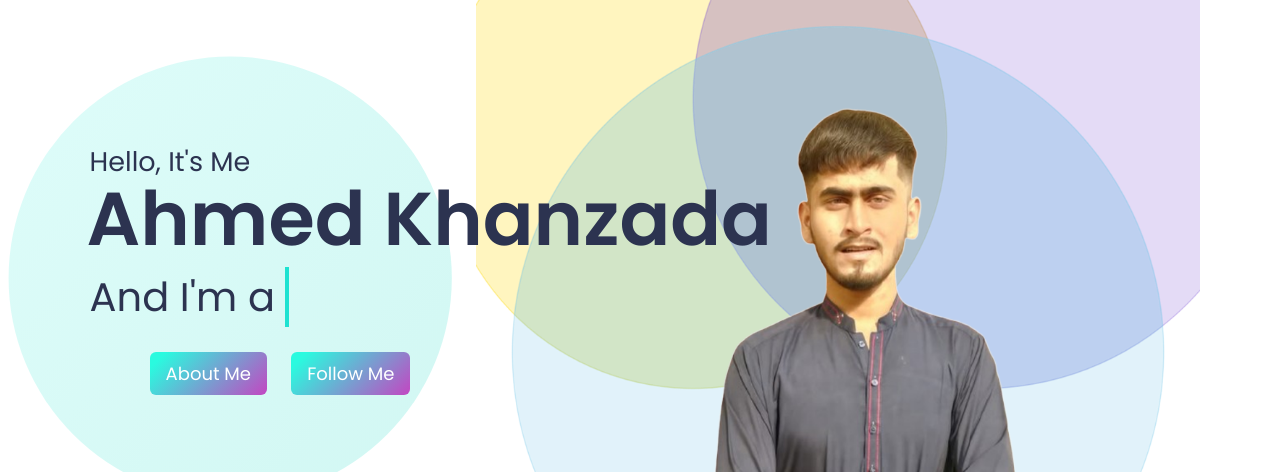
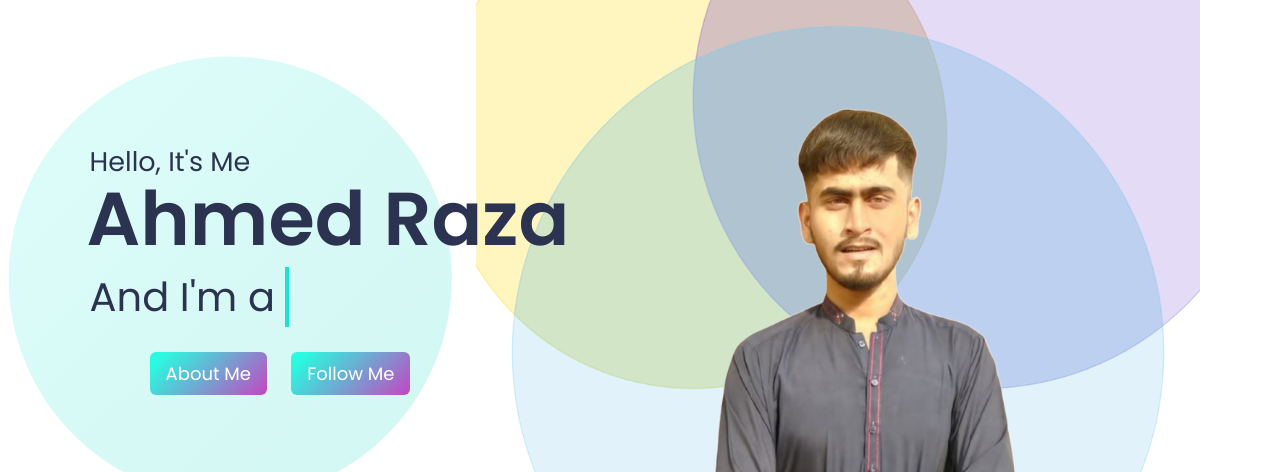
Before and after one commit to AhmedRaza2007/stuckify, a plain HTML site: page index.html in a window 1280 px wide. Shown: the part 122-594 px from the top of the page. Drawn offline with Linux system fonts and the light colour scheme.

Commit message:
Update index.html

```diff
--- a/index.html
+++ b/index.html
@@ -30,7 +30,7 @@
    <div class="content">
      <div class="text-content">
        <div class="text">Hello, It's Me </div>
-       <div class="name">Ahmed Khanzada</div>
+       <div class="name">Ahmed Raza</div>
        <div class="job">
          <div class="job">
            <span>And I'm a</span>
```
